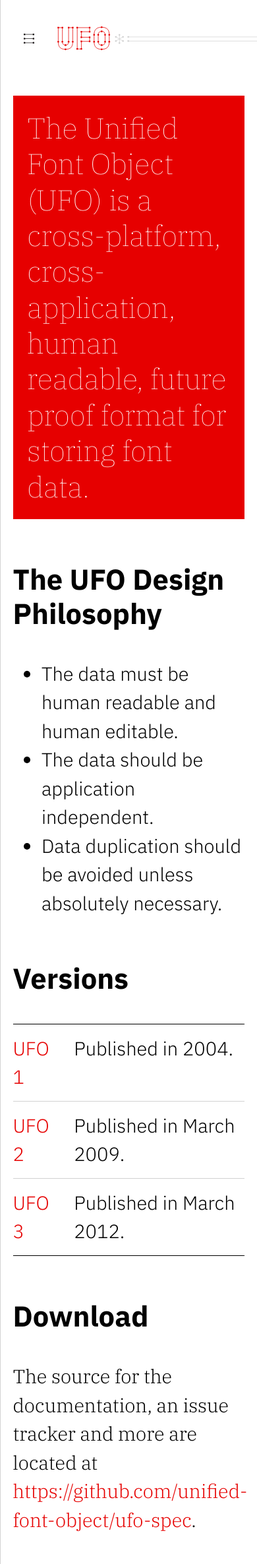
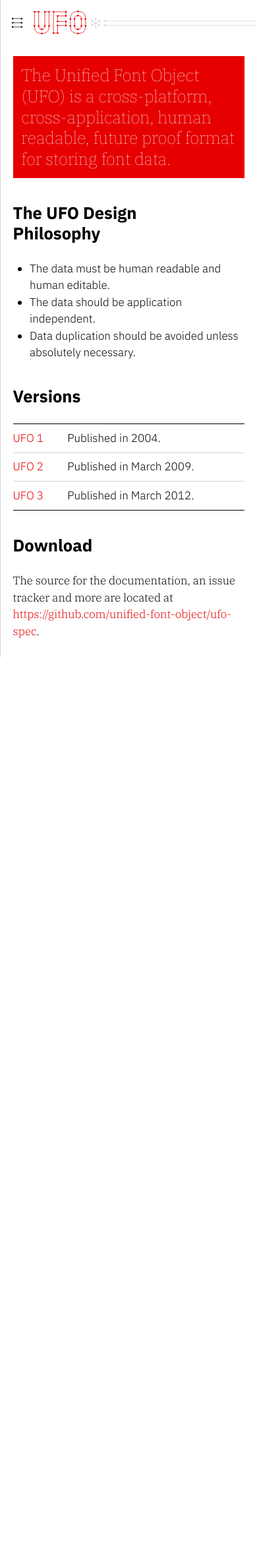
Before and after one commit to unified-font-object/ufo-spec, a Jekyll site: the page built from index.md, in a window 390 px wide. Shown: the whole page at 66% size. Built offline with Jekyll 4.4.1, drawn with Linux system fonts in a browser that asks for light colours; after the commit the page ends 996 px from its top, so only the background shows below that.

Commit message:
with viewport change, don't need extra sizes

```diff
--- a/_sass/_layout.scss
+++ b/_sass/_layout.scss
@@ -544,15 +544,3 @@ h6:hover>.header-link {
     }
 
 }
-
-@media only screen and (max-width: 750px) {
-    body {
-        font-size: 24px;
-    }
-}
-
-@media only screen and (max-width: 500px) {
-    body {
-        font-size: 29px;
-    }
-}
```
